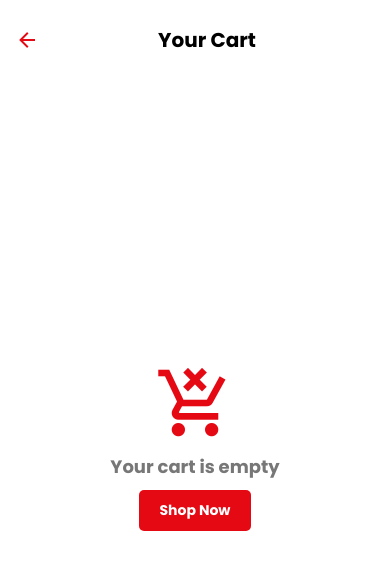
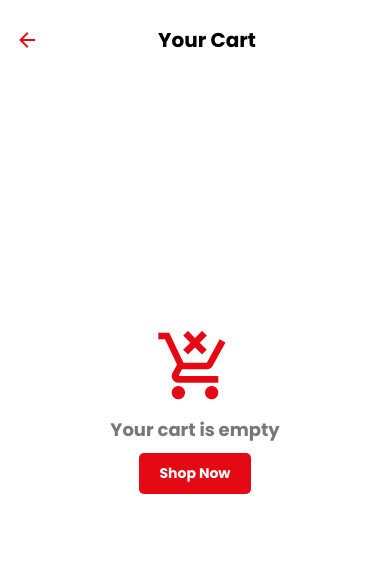
Before and after one commit to Ilustrisimo03/PcRex-Ecommerce, a React Native app: screen /Cart in a window 390 px wide. Shown: the top 570 px of the page. Built offline with nearby package versions, Linux system fonts and the light colour scheme.

Commit message:
adjust padding

```diff
--- a/Screens/Cart.js
+++ b/Screens/Cart.js
@@ -105,7 +105,12 @@ const Cart = ({ navigation }) => {
 };
 
 const styles = StyleSheet.create({
-  container: { flex: 1, padding: 15, backgroundColor: '#fff' },
+  container: {
+    flex: 1,
+    padding: 15,
+    backgroundColor: '#fff',
+    paddingBottom: 90,
+  },
   header: {
     flexDirection: 'row',
     alignItems: 'center',
```
